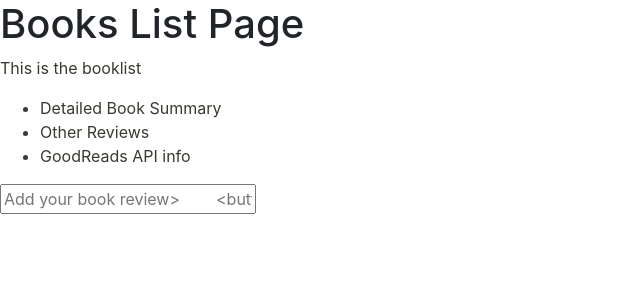
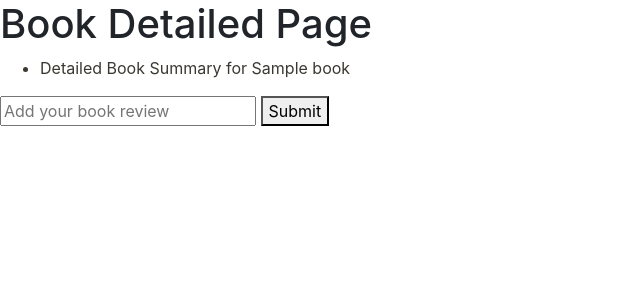
Before and after one commit to jonolovelock/project1, a Flask app: template templates/book.html in a window 1280 px wide. Shown: the part 56-356 px from the top of the page, without its empty margins (0-640 px from the left). Run offline with Flask 2, Linux system fonts and the light colour scheme; the template is opened without the code that fills it: most values are stand-ins (such as "Sample title", 1, 10 or a date in 2020); some libraries are stand-ins or nearby versions.

Commit message:
books linked to book via database id

```diff
--- a/application.py
+++ b/application.py
@@ -19,7 +19,7 @@ app.config["SESSION_TYPE"] = "filesystem"
 Session(app)
 
 # Set up database
-#engine = create_engine(os.getenv("DATABASE_URL"))
+# engine = create_engine(os.getenv("DATABASE_URL"))
 engine = create_engine('postgresql://postgres:jono@localhost:5432/bookshop')
 db = scoped_session(sessionmaker(bind=engine))
 
@@ -42,26 +42,28 @@ def books():
         return render_template("books.html", books=books)
     return render_template("books.html")
 
-@app.route("/book/:id", methods=["GET", "POST"])
-def book():
+
+@app.route("/books/<int:id>", methods=["GET", "POST"])
+def book(id):
     if request.method == "POST":
         pass
-        #add a book review
-    #go to database with id and get book object
-    #pass book object to book page
-    return render_template("book.html")
+        # add a book review
+    # Although only one book, flask still treats SQL response as a list
+    dbbook = db.execute("SELECT * FROM books WHERE id = :id", {"id": id})
+    return render_template("book.html", books=dbbook)
+
 
 @app.route("/register")
 def register():
-    return  render_template("register.html")
+    return render_template("register.html")
 
 
 @app.route("/login")
 def login():
-    return  render_template("register.html")
+    return render_template("register.html")
 
 
 @app.route("/")
 def index():
-    #books = db.execute("SELECT * from books").fetchall()  # execute this SQL command and return all of the results
+
     return render_template("index.html")
--- a/templates/book.html
+++ b/templates/book.html
@@ -1,22 +1,19 @@
 {% extends "layout.html" %}
 
 {% block heading %}
-    Books List Page
+    Book Detailed Page
 {% endblock %}
 
 {% block body %}
-    <p>
-        This is the booklist
-    </p>
 
     <ul>
-        <li>Detailed Book Summary</li>
-        <li>Other Reviews</li>
-        <li>GoodReads API info</li>
+        {% for book in books %}
+            <li>Detailed Book Summary for {{ book.title }}</li>
+        {% endfor %}
     </ul>
 
     <form action="{{ url_for('books') }}" method="post">
-        <input type="text" name="author.name" placeholder="Add your book review>
+        <input type="text" name="author.name" placeholder="Add your book review">
 
         <button>Submit</button>
     </form>
--- a/templates/books.html
+++ b/templates/books.html
@@ -33,11 +33,14 @@
                     <div class="col-3">
                         {{ book.isbn }}
                     </div>
-                    <div class="col-3">
+                    <div class="col-2">
                         {{ book.year }}
                     </div>
                     <div class="col-3">
                         {{ book.author }}
+                    </div>
+                     <div class="col-1">
+                        <a href="books/{{ book.id }}">More Details</a>
                     </div>
                 </div>
             {% endfor %}
--- a/templates/layout.html
+++ b/templates/layout.html
@@ -18,10 +18,10 @@
 
             <ul class="navbar-nav mr-auto mt-2 mt-lg-0">
               <li class="nav-item active">
-                <a class="nav-link" href="index.html">BookWorld</a>
+                <a class="nav-link" href="/">BookWorld</a>
               </li>
               <li class="nav-item active">
-                <a class="nav-link" href="books.html">Search for Books</a>
+                <a class="nav-link" href="books">Search for Books</a>
               </li>
               <li class="nav-item active">
                 <a class="nav-link" href="register">Register</a>
```
Also changed, not shown: 2 other files.
